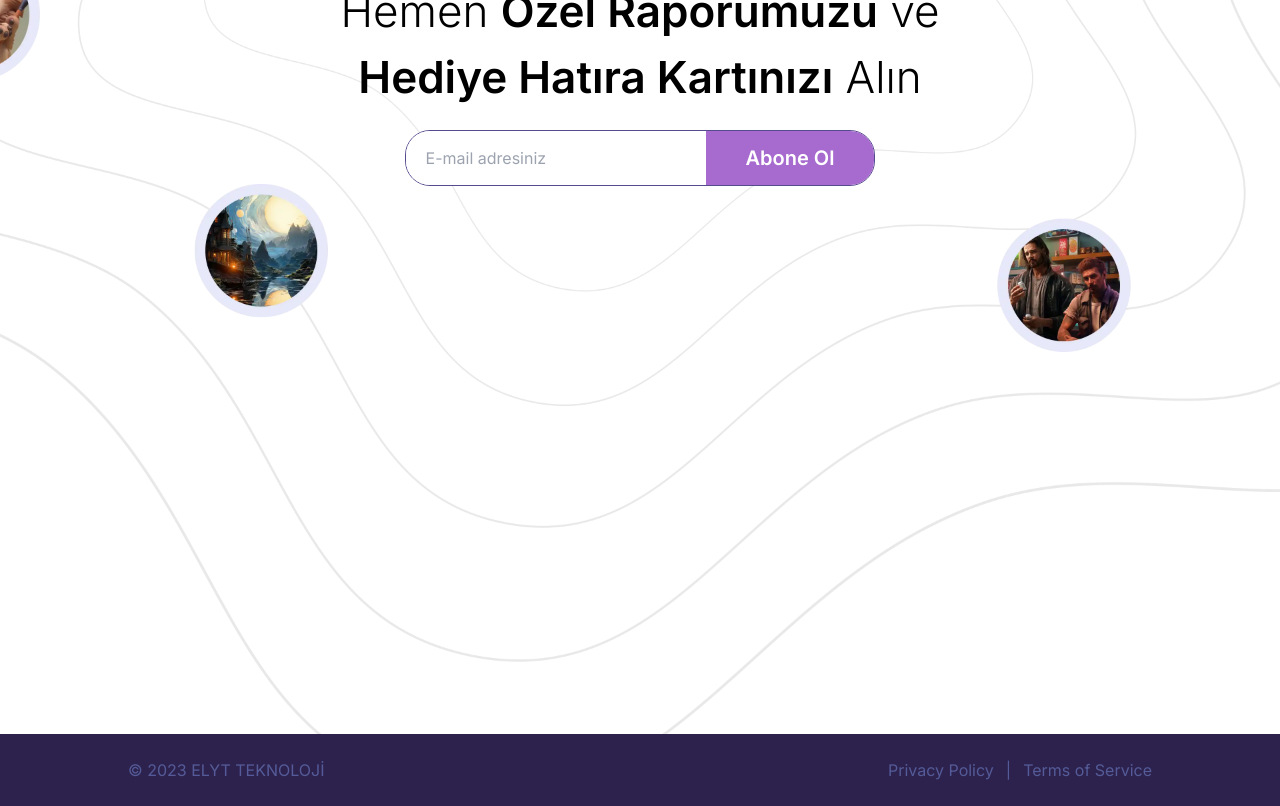
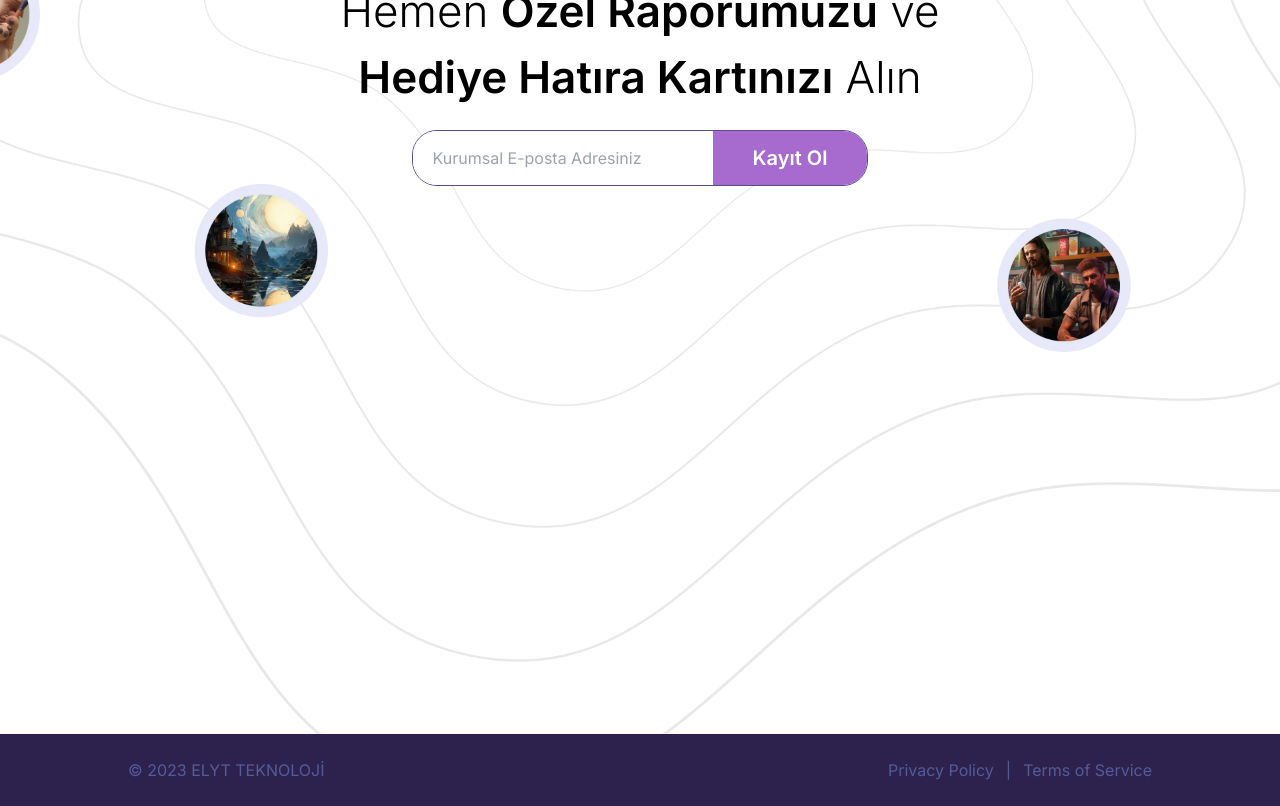
Before and after one commit to ELYT-Git/b2b-landing, a Next.js app: page / in a window 1280 px wide. Shown: the part 5860-6666 px from the top of the page. Built offline with nearby package versions, Linux system fonts and the light colour scheme.

Commit message:
Update subscribe form labels

```diff
--- a/app/_sections/subscribe.tsx
+++ b/app/_sections/subscribe.tsx
@@ -52,8 +52,8 @@ export const Subscribe = () => {
                                 }
                                 setEmailValid(true);
                             }} className="flex" method="POST" action="https://db193fbe.sibforms.com/serve/MUIFAIjoOHvvcm35cfOvxw_j4_RfBidorEahahYorZvoqbH9ck9VnOG3CL3880emW0Jh3j0kbfO_nPsnLN-sovCtLHZBGOIp0VBIKe5_JVzeGQozTiwdKbU2-SsLPSQZMdLVTvJgyAjjXjdLI6DvdP6XArvtZNVjd6rpg4gDPMjpyf9tYB2Ji5qvTdo43WkZcg0Z9WxcalYeRfmH" data-type="subscription">
-                            <input type="email" name="EMAIL" id="EMAIL" required={true} className="w-[250px] md:w-[300px] max-w-[50vw] h-[55px] border-none rounded-[5px] px-5" placeholder="E-mail adresiniz"/>
-                            <input type="submit" name="subscribe" id="mc-embedded-subscribe" value="Abone Ol" className="h-[55px] max-w-[50vw] px-5 md:px-10 bg-[#A76ACF] text-[20px] font-[600] text-white"/>
+                            <input type="email" name="EMAIL" id="EMAIL" required={true} className="w-[250px] md:w-[300px] max-w-[50vw] h-[55px] border-none rounded-[5px] px-5" placeholder="Kurumsal E-posta Adresiniz"/>
+                            <input type="submit" name="subscribe" id="mc-embedded-subscribe" value="Kayıt Ol" className="h-[55px] max-w-[50vw] px-5 md:px-10 bg-[#A76ACF] text-[20px] font-[600] text-white"/>
                         </form>
                     </div>
                     </>: <div className="mt-5 w-fit mx-auto text-[44px] rounded-[25px] overflow-hidden">
```
